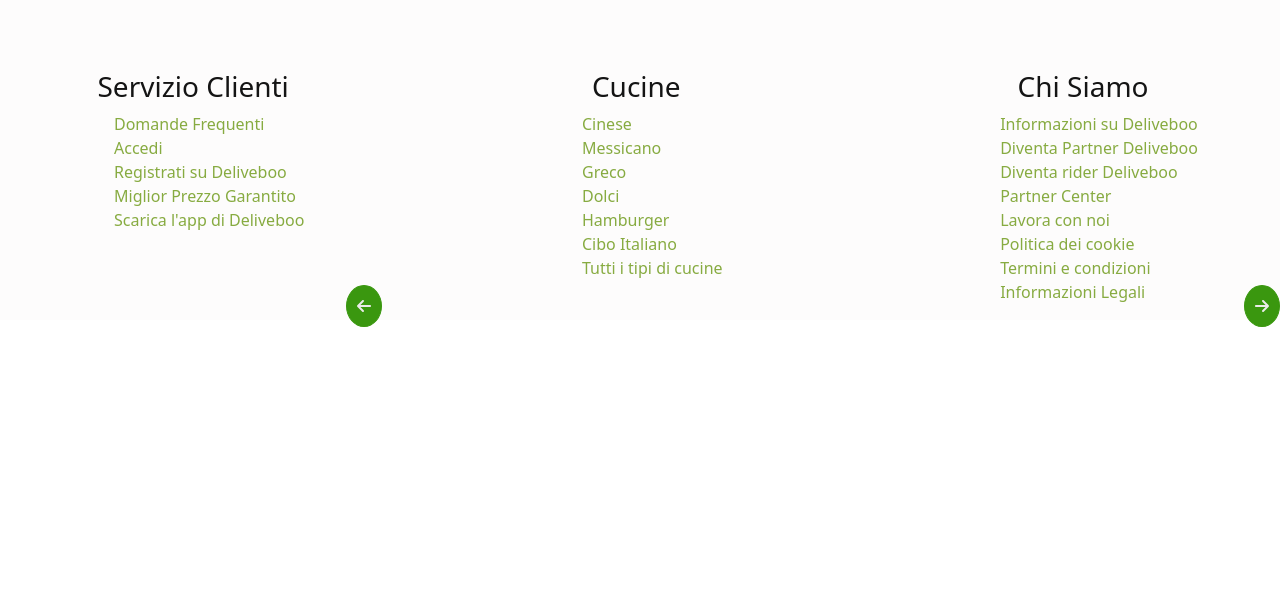
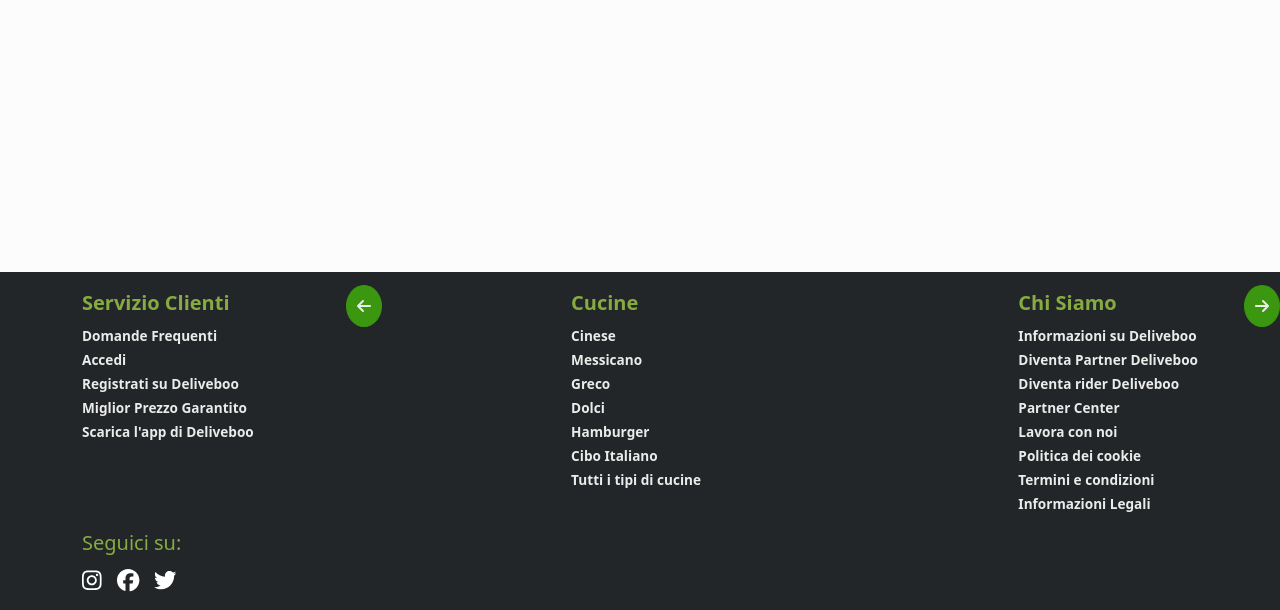
Before and after one commit to RodiaGiordano/DeliveBoo_Team7_Vue, a Vue app: page / in a window 1280 px wide. Shown: the part 334-944 px from the top of the page. Before the commit the page ends 800 px from the top, so only its background shows below. Built offline with nearby package versions, Linux system fonts and the light colour scheme; no server answers.

Commit message:
add footer layout

```diff
--- a/package.json
+++ b/package.json
@@ -10,6 +10,7 @@
   },
   "dependencies": {
     "@fortawesome/fontawesome-svg-core": "^6.4.2",
+    "@fortawesome/free-brands-svg-icons": "^6.5.1",
     "@fortawesome/free-regular-svg-icons": "^6.5.1",
     "@fortawesome/free-solid-svg-icons": "^6.4.2",
     "@fortawesome/vue-fontawesome": "^3.0.5",
--- a/src/App.vue
+++ b/src/App.vue
@@ -21,9 +21,7 @@
   </head>
   <Navbar></Navbar>
   <router-view></router-view>
-  <footer>
-    <AppFooter />
-  </footer>
+  <AppFooter />
 </template>
 
 <style lang="scss" scoped></style>
--- a/src/assets/components/AppFooter.vue
+++ b/src/assets/components/AppFooter.vue
@@ -94,9 +94,10 @@
 </script>
 
 <template>
-  <div class="mt-5 container d-flex justify-content-between bg-custom">
+  <footer>
+    <div class="custom-container container d-flex justify-content-between bg-custom">
       <div>
-      <h3 class="text-center">Servizio Clienti</h3>
+        <h5>Servizio Clienti</h5>
         <ul>
           <li v-for="service in services">
             <a :href="service.url">{{ service.text }} </a>
@@ -104,7 +105,7 @@
         </ul>
       </div>
       <div>
-      <h3 class="text-center">Cucine</h3>
+        <h5>Cucine</h5>
         <ul>
           <li v-for="cuisine in cuisines">
             <a :href="cuisine.url">{{ cuisine.text }} </a>
@@ -112,7 +113,7 @@
         </ul>
       </div>
       <div>
-      <h3 class="text-center">Chi Siamo</h3>
+        <h5>Chi Siamo</h5>
         <ul>
           <li v-for="info in information">
             <a :href="info.url">{{ info.text }} </a>
@@ -120,6 +121,49 @@
         </ul>
       </div>
     </div>
+    <div class="icons container">
+      <h5>Seguici su:</h5>
+      <font-awesome-icon class="icon" icon="fa-brands fa-instagram" style="color: #ffffff" />
+      <font-awesome-icon class="icon" icon="fa-brands fa-facebook" style="color: #ffffff" />
+      <font-awesome-icon class="icon" icon="fa-brands fa-twitter" style="color: #ffffff" />
+    </div>
+  </footer>
 </template>
 
-<style lang="scss" scoped></style>
+<style lang="scss" scoped>
+@use '../scss/partials/variables' as *;
+
+footer {
+  background-color: $bg2-color;
+  .custom-container {
+    margin-top: 250px;
+    h5 {
+      margin-top: 1.2rem;
+      font-weight: 700;
+      color: $secondary-color;
+    }
+    ul {
+      padding: 0 !important;
+
+      a {
+        cursor: pointer;
+        color: $secondary-font-color !important;
+        font-weight: 600;
+        font-size: 0.85rem;
+      }
+    }
+  }
+}
+
+.icons {
+  .icon {
+    margin-right: 15px;
+    cursor: pointer;
+  }
+  h5 {
+    color: $secondary-color;
+  }
+  font-size: 1.4rem;
+  padding-bottom: 1rem;
+}
+</style>
--- a/src/main.js
+++ b/src/main.js
@@ -13,8 +13,9 @@
 import { FontAwesomeIcon } from '@fortawesome/vue-fontawesome';
 import { faMagnifyingGlass, faUtensils, faMapPin, faPlus, faCartShopping, faArrowRight, faArrowLeft, faMinus } from '@fortawesome/free-solid-svg-icons';
 import { faHeart, faClock, faCircleCheck, faCircleXmark } from '@fortawesome/free-regular-svg-icons';
+import { faInstagram, faFacebook, faTwitter } from '@fortawesome/free-brands-svg-icons';
 
-library.add(faMagnifyingGlass, faUtensils, faMapPin, faPlus, faCartShopping, faHeart, faClock, faArrowRight, faArrowLeft, faCircleCheck, faCircleXmark, faMinus);
+library.add(faMagnifyingGlass, faUtensils, faMapPin, faPlus, faCartShopping, faHeart, faClock, faArrowRight, faArrowLeft, faCircleCheck, faCircleXmark, faMinus, faInstagram, faFacebook, faTwitter);
 import App from './App.vue';
 
 const app = createApp(App);
```
Also changed, not shown: 1 other file (tests, documents, lock files or other folders). Lines whose indentation alone changed are shown as unchanged.
